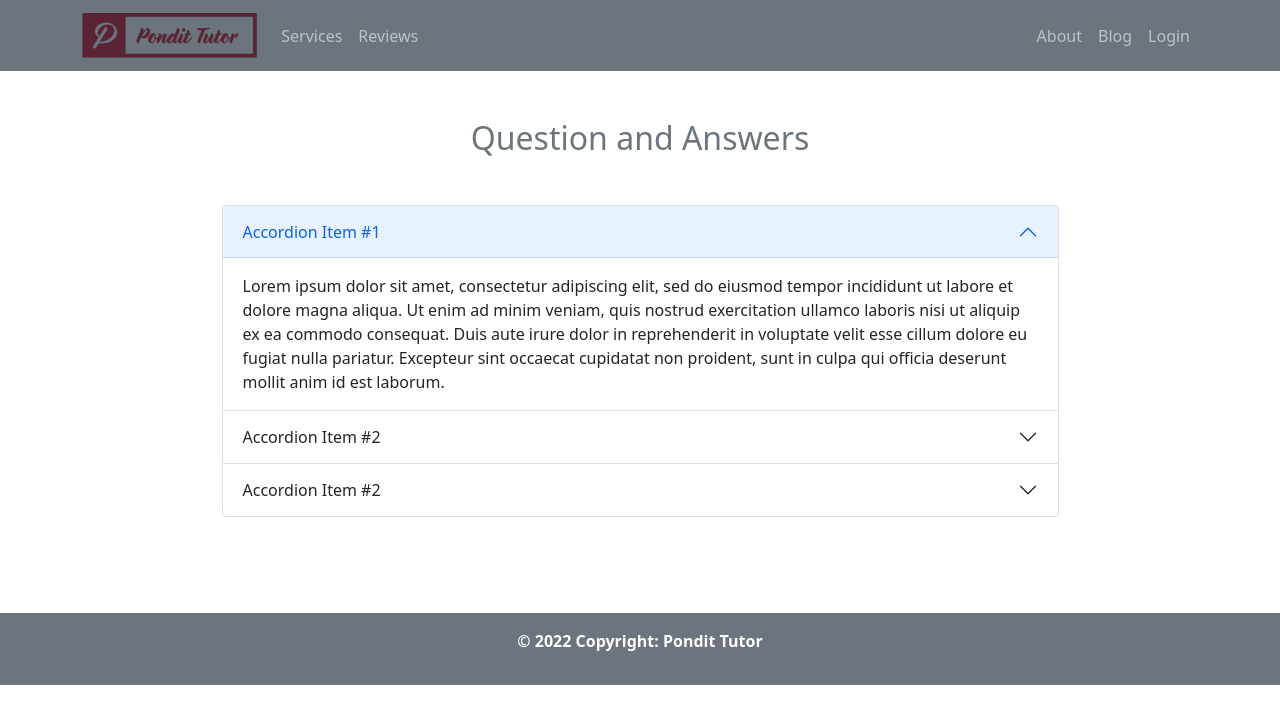
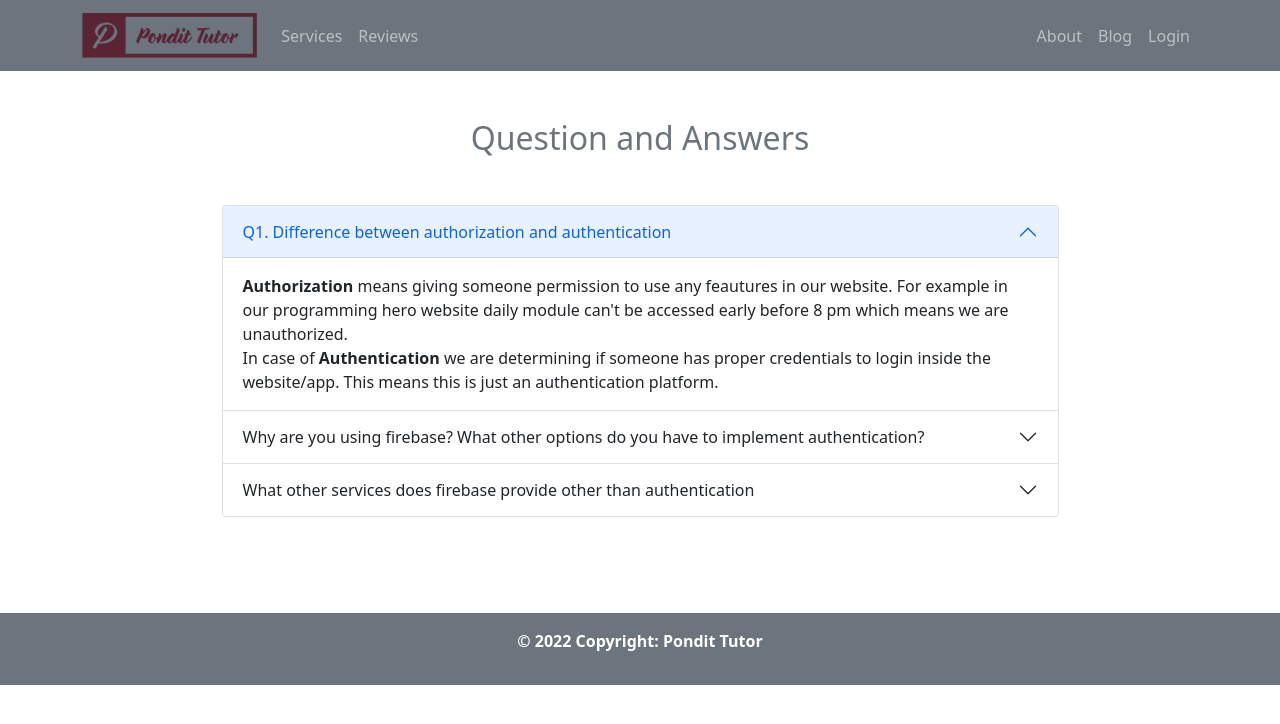
Before and after one commit to rahidhaque/pondit-tutor, a React (Create React App) app: page /blog in a window 1280 px wide. Shown: the top 724 px of the page. Built offline with nearby package versions, Linux system fonts and the light colour scheme; no server answers.

Commit message:
Extra Section Added

```diff
--- a/package.json
+++ b/package.json
@@ -11,6 +11,7 @@
     "@testing-library/user-event": "^13.5.0",
     "bootstrap": "^5.1.3",
     "firebase": "^9.6.11",
+    "pretty-rating-react": "^2.1.1",
     "react": "^18.0.0",
     "react-bootstrap": "^2.2.3",
     "react-dom": "^18.0.0",
--- a/src/Pages/Blog/Blog.js
+++ b/src/Pages/Blog/Blog.js
@@ -9,39 +9,40 @@ const Blog = () => {
             <div className='d-flex justify-content-center align-items-center mb-5'>
                 <Accordion className="w-75 mb-5" defaultActiveKey={['0']} alwaysOpen>
                     <Accordion.Item eventKey="0">
-                        <Accordion.Header>Accordion Item #1</Accordion.Header>
+                        <Accordion.Header>Q1. Difference between authorization and authentication</Accordion.Header>
                         <Accordion.Body>
-                            Lorem ipsum dolor sit amet, consectetur adipiscing elit, sed do eiusmod
-                            tempor incididunt ut labore et dolore magna aliqua. Ut enim ad minim
-                            veniam, quis nostrud exercitation ullamco laboris nisi ut aliquip ex ea
-                            commodo consequat. Duis aute irure dolor in reprehenderit in voluptate
-                            velit esse cillum dolore eu fugiat nulla pariatur. Excepteur sint occaecat
-                            cupidatat non proident, sunt in culpa qui officia deserunt mollit anim id
-                            est laborum.
+                            <span className='fw-bold'>Authorization</span> means giving someone permission to use any feautures in our website. For example in our programming hero website daily module can't be accessed early before 8 pm which means we are unauthorized. <br />
+                            In case of <span className='fw-bold'>Authentication</span> we are determining if someone has proper credentials to login inside the website/app. This means this is just an authentication platform.
                         </Accordion.Body>
                     </Accordion.Item>
                     <Accordion.Item eventKey="1">
-                        <Accordion.Header>Accordion Item #2</Accordion.Header>
+                        <Accordion.Header>Why are you using firebase? What other options do you have to implement authentication?</Accordion.Header>
                         <Accordion.Body>
-                            Lorem ipsum dolor sit amet, consectetur adipiscing elit, sed do eiusmod
-                            tempor incididunt ut labore et dolore magna aliqua. Ut enim ad minim
-                            veniam, quis nostrud exercitation ullamco laboris nisi ut aliquip ex ea
-                            commodo consequat. Duis aute irure dolor in reprehenderit in voluptate
-                            velit esse cillum dolore eu fugiat nulla pariatur. Excepteur sint occaecat
-                            cupidatat non proident, sunt in culpa qui officia deserunt mollit anim id
-                            est laborum.
+                            <span className='fw-bold'>Firebase</span> provides me with easy way to set up the authentication. This provides us with email/pass, Google, GitHub, Yahoo, Facebook etc. authentication and we are getting this many facilities under one roof. It can take few minutes to set up a full authentication without any hassle by reading detailed documentation in their website. Main thing is they are providing with all these features for completely free. <br />
+                            Besides firebase there are many options and some are listed below:
+                            <ol>
+                                <li>Okta</li>
+                                <li>Keycloak</li>
+                                <li>STYTCH</li>
+                                <li>Supabase</li>
+                                <li>PingIdentity</li>
+                                <li>OneLogin</li>
+                            </ol>
                         </Accordion.Body>
                     </Accordion.Item>
                     <Accordion.Item eventKey="2">
-                        <Accordion.Header>Accordion Item #2</Accordion.Header>
+                        <Accordion.Header> What other services does firebase provide other than authentication</Accordion.Header>
                         <Accordion.Body>
-                            Lorem ipsum dolor sit amet, consectetur adipiscing elit, sed do eiusmod
-                            tempor incididunt ut labore et dolore magna aliqua. Ut enim ad minim
-                            veniam, quis nostrud exercitation ullamco laboris nisi ut aliquip ex ea
-                            commodo consequat. Duis aute irure dolor in reprehenderit in voluptate
-                            velit esse cillum dolore eu fugiat nulla pariatur. Excepteur sint occaecat
-                            cupidatat non proident, sunt in culpa qui officia deserunt mollit anim id
-                            est laborum.
+                            Besides authentication firebase also provides range of other facilities which are listed below:
+                            <ol>
+                                <li>Realtime Database</li>
+                                <li>Remote Config</li>
+                                <li>Firebase ML</li>
+                                <li>Cloud Functions</li>
+                                <li>Cloud Messaging</li>
+                                <li>Hosting</li>
+                                <li>Cloud Storage</li>
+                            </ol>
                         </Accordion.Body>
                     </Accordion.Item>
                 </Accordion>
--- a/src/Pages/Home/Home/Home.js
+++ b/src/Pages/Home/Home/Home.js
@@ -1,6 +1,7 @@
 import React from 'react';
 import Banner from '../Banner/Banner';
 import Newsletter from '../Newsletter/Newsletter';
+import Reviews from '../Reviews/Reviews';
 import Services from '../Services/Services';
 
 const Home = () => {
@@ -8,6 +9,7 @@ const Home = () => {
         <div>
             <Banner></Banner>
             <Services></Services>
+            <Reviews></Reviews>
             <Newsletter></Newsletter>
         </div>
     );
--- /dev/null
+++ b/src/Pages/Home/Review/Review.js
@@ -0,0 +1,41 @@
+import React, { useState } from 'react';
+import { Card, Col } from 'react-bootstrap';
+import { faStar, faStarHalfAlt } from "@fortawesome/free-solid-svg-icons";
+import PrettyRating from 'pretty-rating-react';
+import { icon } from '@fortawesome/fontawesome-svg-core';
+
+const Review = ({ review }) => {
+    const icons = {
+        star: {
+            complete: faStar,
+            half: faStarHalfAlt
+        }
+    };
+    const colors = {
+        star: ['#d9ad26', '#d9ad26', '#434b4d']
+    };
+    const { name, img, description, rating } = review;
+
+
+
+    return (
+        <div className="g-4 col-sm-12 col-md-12 col-lg-4 position-relative">
+            <Col>
+                <Card className='text-center mx-auto rounded-3' style={{ width: '14rem' }}>
+                    <Card.Img className='rounded-2' variant="top" src={img} />
+                    <Card.Body>
+                        <Card.Title>{name}</Card.Title>
+                        <Card.Text>
+                            {description}
+                        </Card.Text>
+                        <Card.Text className='fw-bold'>
+                            {`Rating:`} <PrettyRating value={rating} icons={icons.star} colors={colors.star} />
+                        </Card.Text>
+                    </Card.Body>
+                </Card>
+            </Col>
+        </div>
+    );
+};
+
+export default Review;
--- /dev/null
+++ b/src/Pages/Home/Reviews/Reviews.js
@@ -0,0 +1,31 @@
+import React, { useEffect, useState } from 'react';
+import Review from '../Review/Review';
+
+const Reviews = () => {
+    const [reviews, setReviews] = useState([]);
+
+    useEffect(() => {
+        fetch('reviews.json')
+            .then(res => res.json())
+            .then(data => setReviews(data));
+    }, [])
+    return (
+        <div id='reviews'>
+            <div className='container mt-5'>
+                <h2 className='text-secondary text-center'>See What Other Peoples are Saying</h2>
+                <div className='row mt-5'>
+                    {
+                        reviews.map(review => <Review
+                            key={review.id}
+                            review={review}
+                        >
+
+                        </Review>)
+                    }
+                </div>
+            </div>
+        </div>
+    );
+};
+
+export default Reviews;
```
Also changed, not shown: public/reviews.json (added, +23 -0 lines), 1 other file (tests, documents, lock files or other folders).
